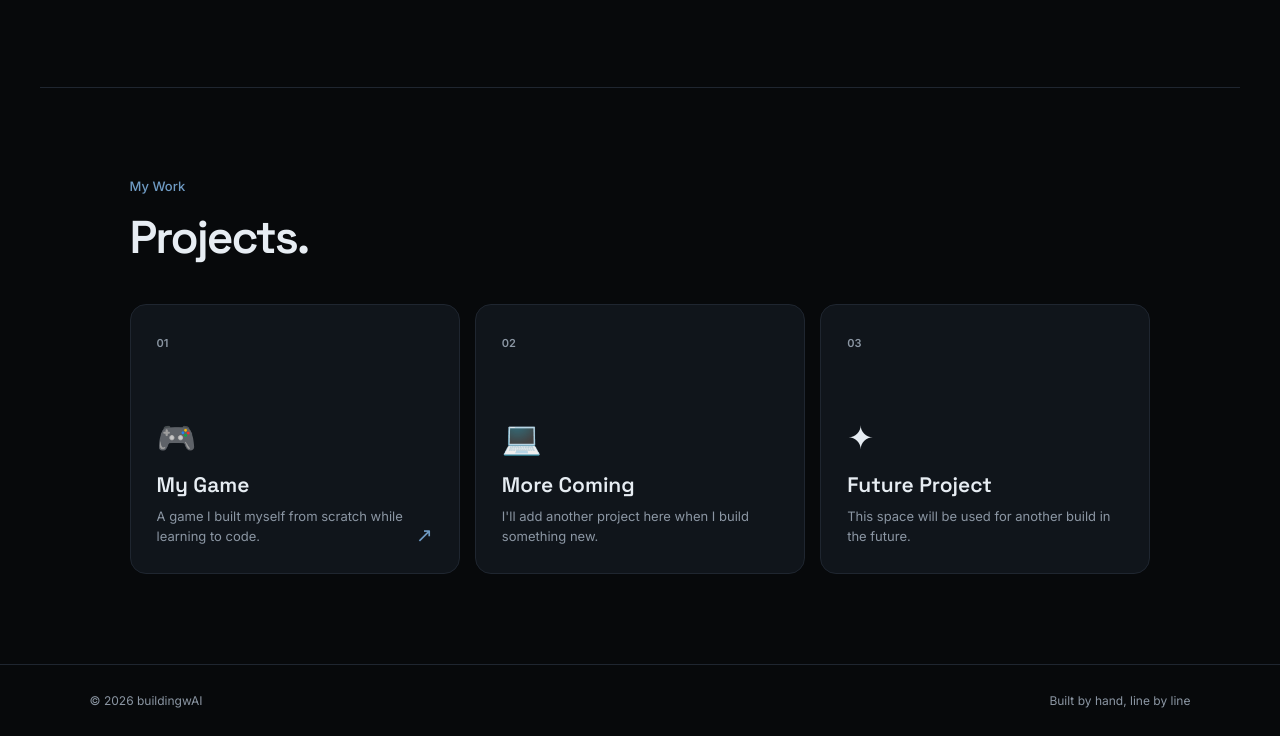
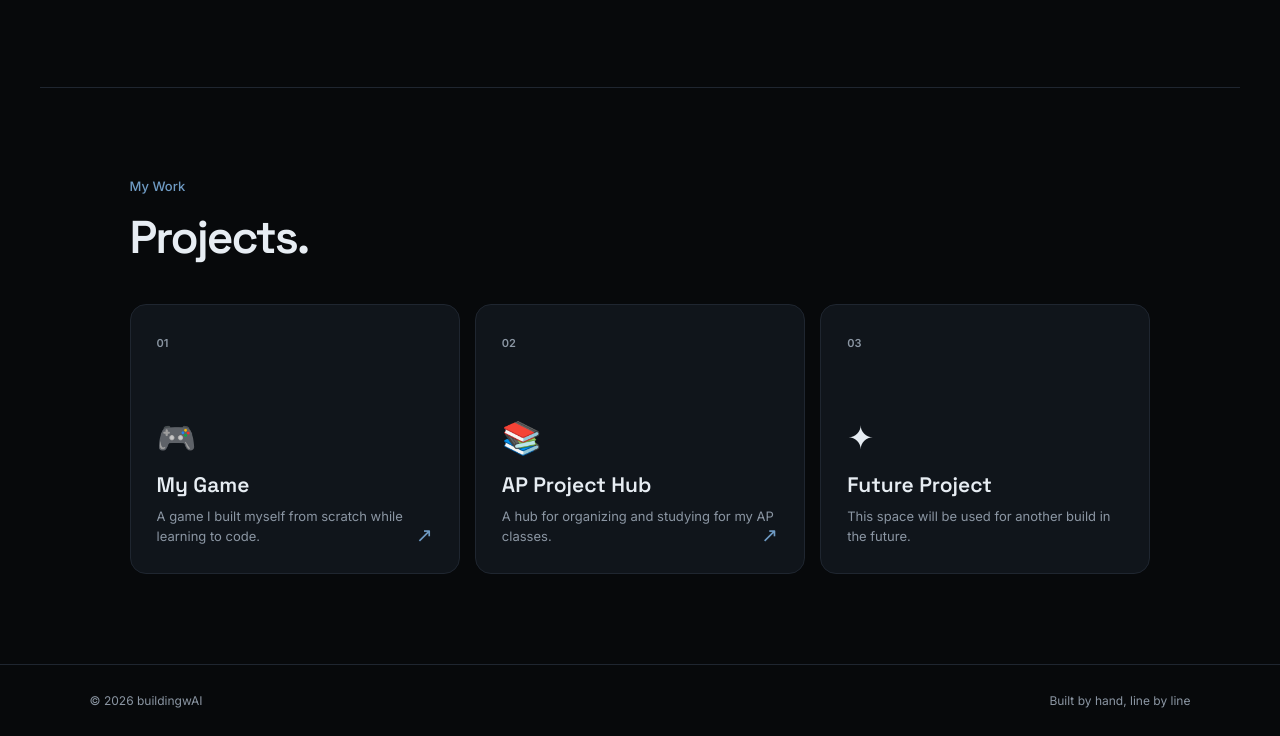
Before and after one commit to helpbyrehan/buildingwAI, a plain HTML site: page index.html in a window 1280 px wide. Shown: the part 1153-1889 px from the top of the page. Drawn offline with Linux system fonts and the light colour scheme.

Commit message:
Update project section to AP Study Hub

```diff
--- a/index.html
+++ b/index.html
@@ -1069,9 +1069,11 @@ class Program {
         </a>
 
 
-        <!-- FUTURE PROJECT -->
+        <!-- AP STUDY HUB -->
 
-        <div class="project reveal">
+        <a
+            href="apstudyhub.html"
+            class="project reveal">
 
             <span class="project-number">
                 02
@@ -1080,21 +1082,25 @@ class Program {
             <div class="project-bottom">
 
                 <div class="project-icon">
-                    💻
+                    📚
                 </div>
 
                 <h3>
-                    More Coming
+                    AP Project Hub
                 </h3>
 
                 <p>
-                    I'll add another project here
-                    when I build something new.
+                    A hub for organizing and studying for my
+                    AP classes.
                 </p>
+
+                <span class="arrow">
+                    ↗
+                </span>
 
             </div>
 
-        </div>
+        </a>
 
 
         <!-- FUTURE PROJECT -->
```
